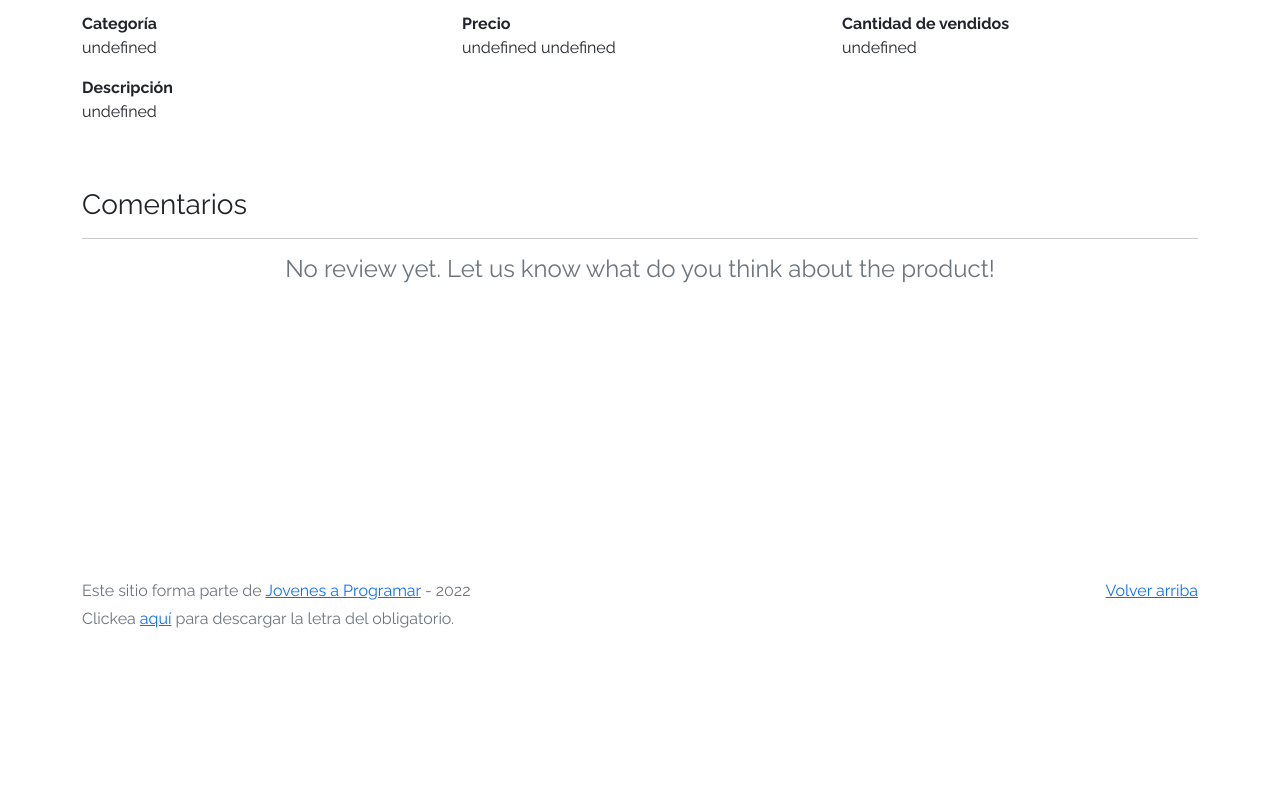
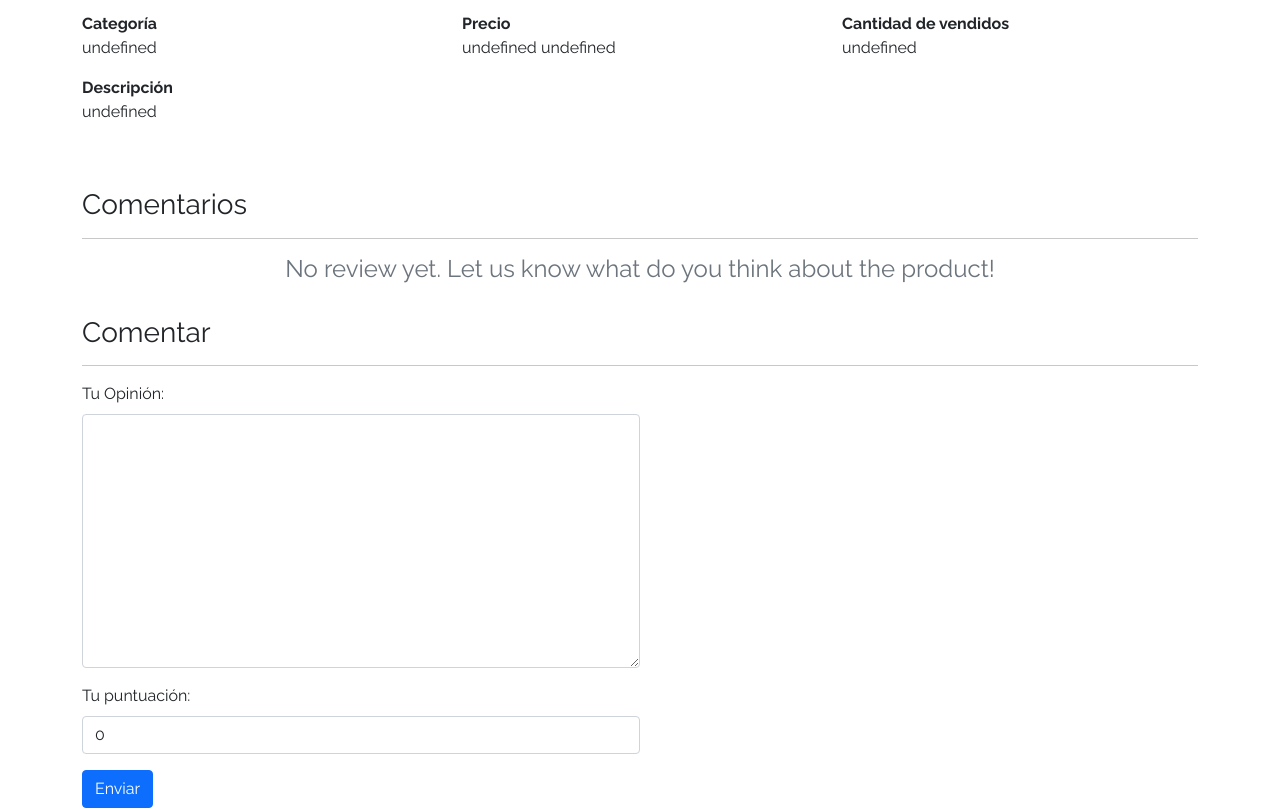
Before and after one commit to sleepyivan/workspace-inicial, a plain HTML site: page product-info.html in a window 1280 px wide. Shown: the part 155-965 px from the top of the page. Before the commit the page ends 838 px from the top, so only its background shows below. Drawn offline with Linux system fonts and the light colour scheme; no server answers.

Commit message:
Entrega 3.4
4. Agrega los controles gráficos necesarios para poder realizar un nuevo comentario con su puntuación (no se implementará el envío al servidor).

```diff
--- a/product-info.html
+++ b/product-info.html
@@ -71,6 +71,25 @@
 
       </ul>
     </div>
+
+    <div class="container my-4">
+      <h3>Comentar</h3>
+      <hr>
+      <form id="new-comment" action="">
+        <label for="comment" class="form-label">Tu Opinión: </label>
+        <textarea name="" cols="30" rows="10" class="form-control w-50 mb-3"></textarea>
+        <label for="score" class="form-label">Tu puntuación: </label>
+        <select name="score" class="form-control w-50 mb-3">
+          <option value="0">0</option>
+          <option value="1">1</option>
+          <option value="2">2</option>
+          <option value="3">3</option>
+          <option value="4">4</option>
+          <option value="5">5</option>
+        </select>
+        <button class="btn btn-primary" type="submit">Enviar</button>
+      </form>
+    </div>
   </main>
   <footer class="text-muted">
     <div class="container">
```
